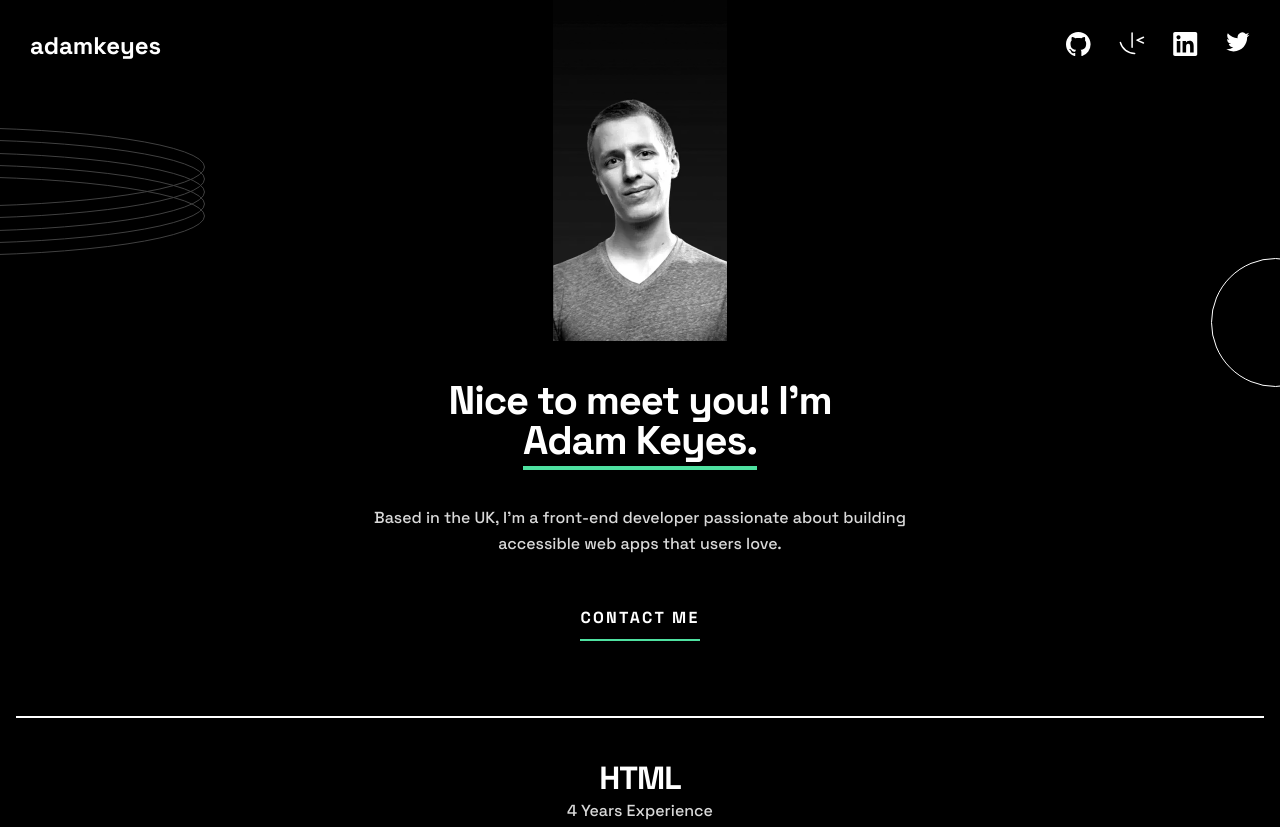
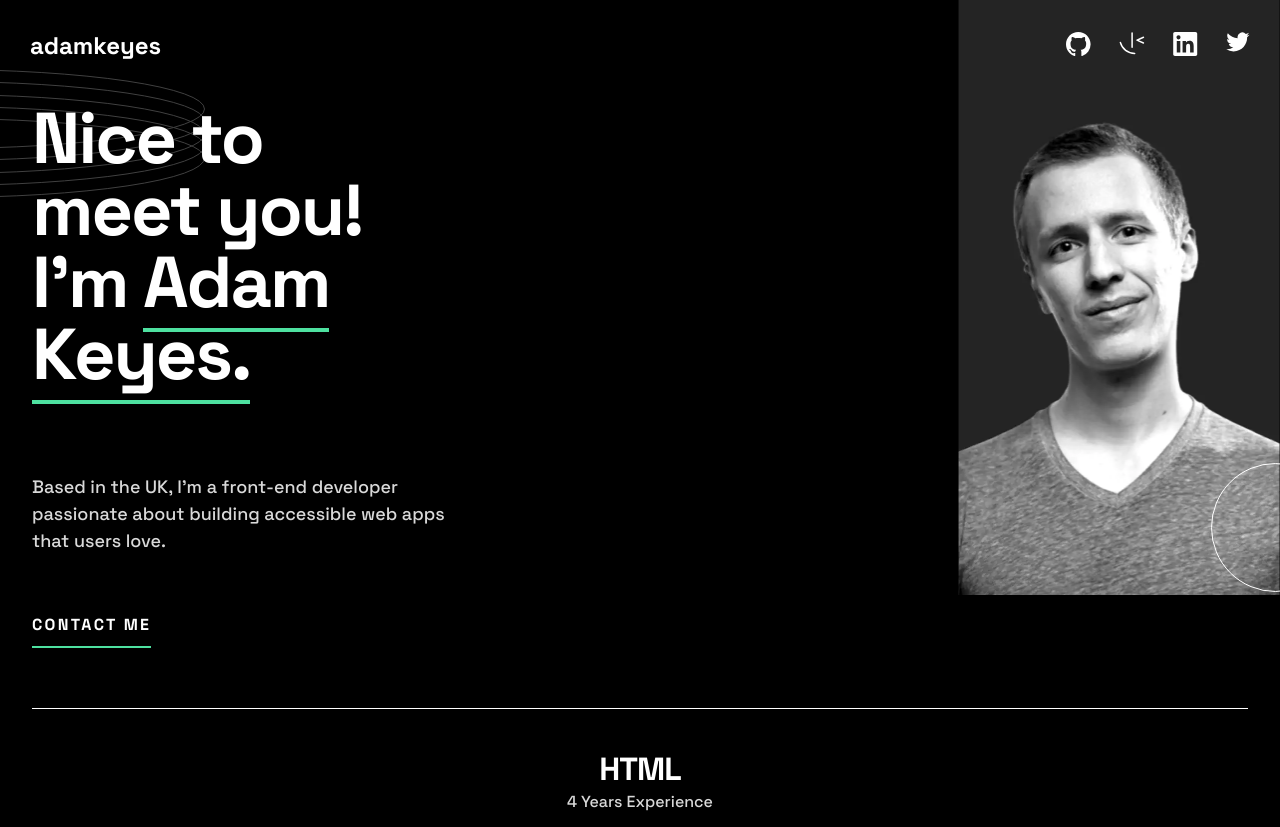
Before and after one commit to VasconcelloDev/single-page-developer, a website built with Vite: page index.html in a window 1280 px wide. Shown: the top 827 px of the page. Built offline with nearby package versions, Linux system fonts and the light colour scheme.

Commit message:
make hero responsive

```diff
--- a/index.html
+++ b/index.html
@@ -42,27 +42,32 @@
           alt=""
         />
         <img
-          class="hero__profile"
+          class="hero__circle-2"
+          src="./assets/images/pattern-circle.svg"
+          alt=""
+        />
+        <img
+          class="hero__profile-mobile"
           src="./assets/images/image-profile-mobile.webp"
           alt=""
         />
         <img
-          class="hero__circle-2"
-          src="./assets/images/pattern-circle.svg"
+          class="hero__profile-tablet"
+          src="./assets/images/image-profile-tablet.webp"
           alt=""
         />
-        <div class="hero__text__container">
-          <h1>
+
+        <div class="hero__text-container">
+          <h1 class="hero__text-container__title">
             Nice to meet you! I’m
             <span> Adam Keyes.</span>
           </h1>
-          <p>
+          <p class="hero__text-container__description">
             Based in the UK, I’m a front-end developer passionate about building
             accessible web apps that users love.
           </p>
-          <a href=""> CONTACT ME </a>
+          <a href="" class="hero__text-container__button"> CONTACT ME </a>
         </div>
-        <span class="hero__finish__line"></span>
       </section>
 
       <section class="experience">
--- a/style.css
+++ b/style.css
@@ -42,9 +42,11 @@ main {
 .hero {
   display: flex;
   flex-direction: column;
+  align-items: center;
+  border-bottom: 1px solid white;
+  padding-bottom: 73px;
+}
 
-  align-items: center;
-}
 .hero__rings {
   margin-top: 32px;
   height: 129px;
@@ -53,12 +55,17 @@ main {
   left: -325px;
   top: 95px;
 }
-.hero__profile {
+
+.hero__profile-mobile {
   width: 174.207px;
   height: 383px;
   object-fit: contain;
   margin-top: -104px;
   z-index: 2;
+}
+
+.hero__profile-tablet {
+  display: none;
 }
 
 .hero__circle-2 {
@@ -67,16 +74,16 @@ main {
   right: -60px;
 }
 
-.hero__text__container {
+.hero__text-container {
   display: flex;
   flex-direction: column;
   gap: 24px;
   align-items: center;
+  text-align: center;
 }
 
-.hero__text__container h1 {
+.hero__text-container__title {
   color: #fff;
-  text-align: center;
   font-size: 2.5rem;
   margin-top: 40px;
   font-weight: 700;
@@ -84,16 +91,22 @@ main {
   letter-spacing: -1.136px;
   max-width: 15ch;
 }
-.hero__text__container p {
+
+.hero__text-container__title span {
+  border-bottom: 4px solid #4ee1a0;
+  padding-top: 0px;
+}
+
+.hero__text-container__description {
   color: #d9d9d9;
-  text-align: center;
   font-size: 1rem;
   margin-top: 20px;
   font-weight: 500;
   line-height: 1.625rem;
   max-width: 55ch;
 }
-.hero__text__container a {
+
+.hero__text-container__button {
   color: #fff;
   font-size: 16px;
   text-decoration: none;
@@ -103,10 +116,6 @@ main {
   letter-spacing: 2.286px;
   border-bottom: 2px solid #4ee1a0;
   padding-bottom: 8px;
-}
-.hero__text__container span {
-  border-bottom: 4px solid #4ee1a0;
-  padding-top: 0px;
 }
 
 .hero__finish__line {
@@ -337,10 +346,66 @@ main {
     justify-content: space-between;
     margin-top: 30px;
     padding: 0 30px;
+    position: relative;
+    z-index: 2;
   }
 
   .header__social-media {
     margin-top: 0;
     gap: 28px;
   }
+
+  main {
+    padding: 0 32px;
+  }
+
+  .hero {
+    flex-direction: row-reverse;
+    justify-content: space-between;
+    padding-bottom: 60px;
+  }
+
+  .hero__text-container {
+    text-align: left;
+    align-items: unset;
+  }
+
+  .hero__text-container__title {
+    font-size: 4.5rem;
+    line-height: 4.5rem;
+    letter-spacing: -2.045px;
+    max-width: 8ch;
+  }
+
+  .hero__text-container__description {
+    margin-top: 60px;
+    font-size: 1.125rem;
+    line-height: 1.675rem;
+    max-width: 38ch;
+  }
+
+  .hero__text-container__button {
+    margin-top: 34px;
+    width: fit-content;
+  }
+
+  .hero__profile-mobile {
+    display: none;
+  }
+
+  .hero__profile-tablet {
+    display: block;
+    width: 322px;
+    height: 600px;
+    margin-top: -120px;
+    margin-right: -32px;
+  }
+
+  .hero__rings {
+    top: 37px;
+  }
+
+  .hero__circle-2 {
+    top: 463px;
+  }
 }
```
